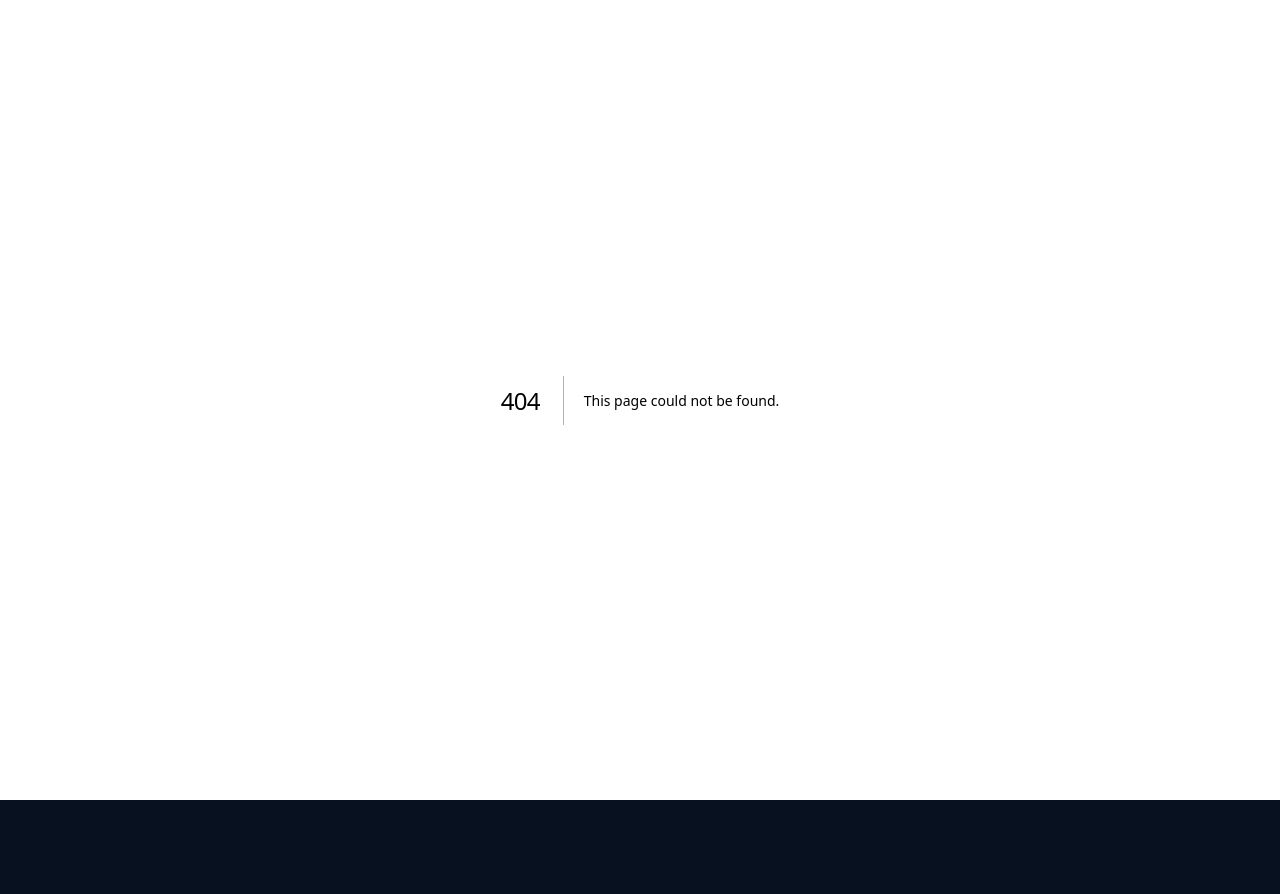
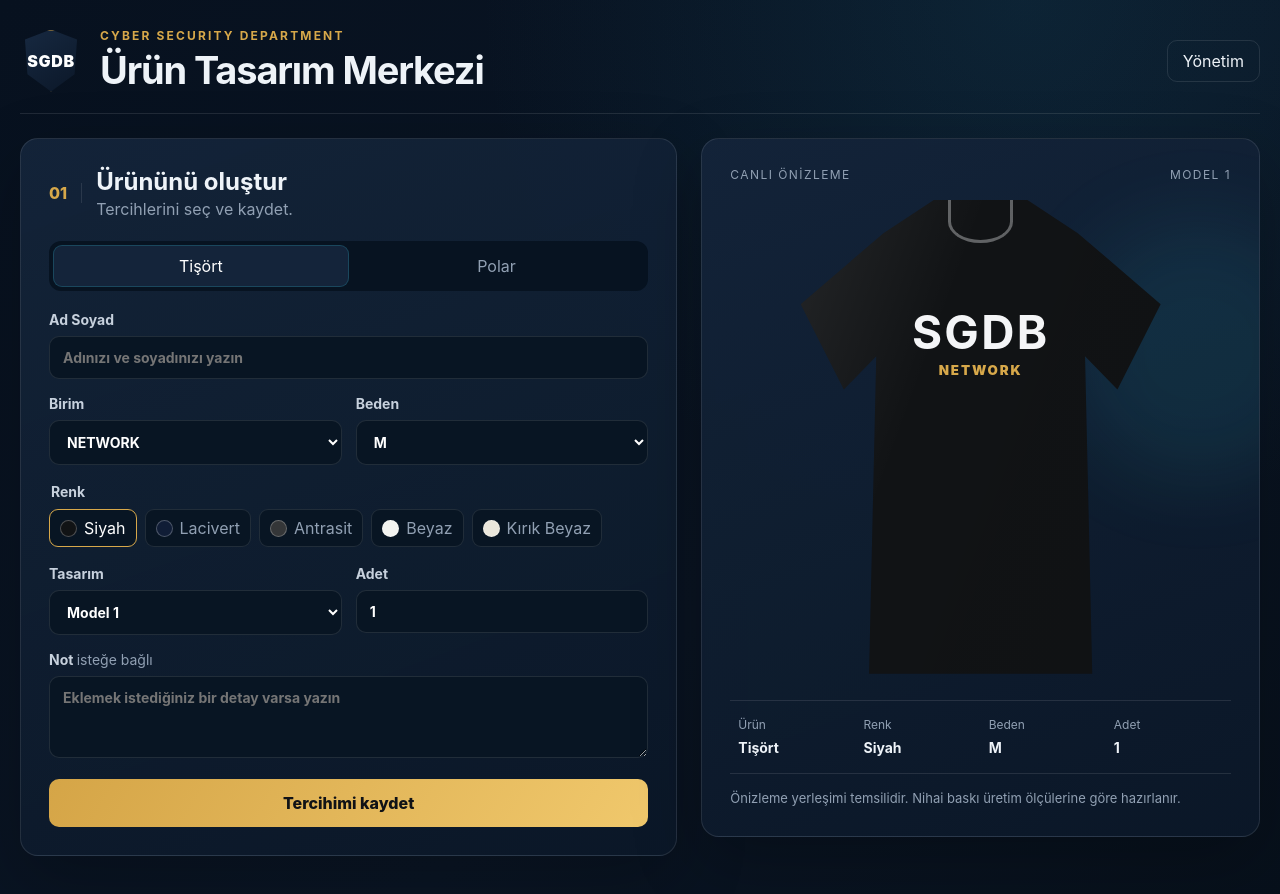
Before and after one commit to rcpdkc/sgdb-tasarim, a Next.js app: page / in a window 1280 px wide. Before the commit this address had no page. Shown: the top 894 px of the page. Before the commit the page ends 800 px from the top, so only its background shows below. Built offline with nearby package versions, Linux system fonts and the light colour scheme.

Commit message:
Add app/page.tsx

```diff
--- /dev/null
+++ b/app/page.tsx
@@ -0,0 +1,116 @@
+"use client";
+
+import { FormEvent, useMemo, useState } from "react";
+import Link from "next/link";
+import type { ProductOrder } from "@/lib/types";
+
+const colors = [
+  { name: "Siyah", value: "#111315" },
+  { name: "Lacivert", value: "#101d36" },
+  { name: "Antrasit", value: "#343638" },
+  { name: "Beyaz", value: "#f4f4f1" },
+  { name: "Kırık Beyaz", value: "#ebe7dc" },
+];
+
+const initial: ProductOrder = {
+  full_name: "",
+  product: "Tişört",
+  department: "NETWORK",
+  color: "Siyah",
+  size: "M",
+  design_variant: 1,
+  quantity: 1,
+  note: "",
+};
+
+export default function HomePage() {
+  const [form, setForm] = useState(initial);
+  const [state, setState] = useState<"idle" | "saving" | "success" | "error">("idle");
+  const [message, setMessage] = useState("");
+  const selectedColor = useMemo(() => colors.find((item) => item.name === form.color)!, [form.color]);
+  const light = ["Beyaz", "Kırık Beyaz"].includes(form.color);
+
+  function update<K extends keyof ProductOrder>(key: K, value: ProductOrder[K]) {
+    setForm((current) => ({ ...current, [key]: value }));
+    setState("idle");
+  }
+
+  async function submit(event: FormEvent) {
+    event.preventDefault();
+    setState("saving");
+    setMessage("");
+    try {
+      const response = await fetch("/api/requests", {
+        method: "POST",
+        headers: { "Content-Type": "application/json" },
+        body: JSON.stringify(form),
+      });
+      const data = await response.json();
+      if (!response.ok) throw new Error(data.error);
+      setState("success");
+      setMessage("Tercihiniz başarıyla kaydedildi.");
+      setForm((current) => ({ ...initial, department: current.department, product: current.product }));
+    } catch (error) {
+      setState("error");
+      setMessage(error instanceof Error ? error.message : "Kayıt yapılamadı.");
+    }
+  }
+
+  return (
+    <main className="page-shell">
+      <header className="topbar">
+        <div className="brand-mark">SGDB</div>
+        <div>
+          <p className="eyebrow">CYBER SECURITY DEPARTMENT</p>
+          <h1>Ürün Tasarım Merkezi</h1>
+        </div>
+        <Link className="admin-link" href="/admin">Yönetim</Link>
+      </header>
+
+      <section className="workspace">
+        <form className="config-panel" onSubmit={submit}>
+          <div className="section-heading">
+            <span>01</span>
+            <div><h2>Ürününü oluştur</h2><p>Tercihlerini seç ve kaydet.</p></div>
+          </div>
+
+          <div className="segmented" aria-label="Ürün türü">
+            {(["Tişört", "Polar"] as const).map((item) => (
+              <button type="button" className={form.product === item ? "active" : ""} onClick={() => update("product", item)} key={item}>{item}</button>
+            ))}
+          </div>
+
+          <label>Ad Soyad<input required maxLength={80} value={form.full_name} onChange={(e) => update("full_name", e.target.value)} placeholder="Adınızı ve soyadınızı yazın" /></label>
+
+          <div className="form-row">
+            <label>Birim<select value={form.department} onChange={(e) => update("department", e.target.value as ProductOrder["department"])}><option>NETWORK</option><option>SECURITY</option><option>SYSTEM</option></select></label>
+            <label>Beden<select value={form.size} onChange={(e) => update("size", e.target.value)}>{["XS", "S", "M", "L", "XL", "2XL", "3XL"].map((s) => <option key={s}>{s}</option>)}</select></label>
+          </div>
+
+          <fieldset><legend>Renk</legend><div className="color-list">{colors.map((color) => <button type="button" key={color.name} onClick={() => update("color", color.name)} className={form.color === color.name ? "color-option selected" : "color-option"}><span style={{ background: color.value }} />{color.name}</button>)}</div></fieldset>
+
+          <div className="form-row">
+            <label>Tasarım<select value={form.design_variant} onChange={(e) => update("design_variant", Number(e.target.value))}>{[1, 2, 3, 4, 5].map((v) => <option value={v} key={v}>Model {v}</option>)}</select></label>
+            <label>Adet<input type="number" min={1} max={10} value={form.quantity} onChange={(e) => update("quantity", Number(e.target.value))} /></label>
+          </div>
+          <label>Not <span className="optional">isteğe bağlı</span><textarea maxLength={300} value={form.note} onChange={(e) => update("note", e.target.value)} placeholder="Eklemek istediğiniz bir detay varsa yazın" /></label>
+          <button className="save-button" disabled={state === "saving"}>{state === "saving" ? "Kaydediliyor…" : "Tercihimi kaydet"}</button>
+          {message && <p className={`notice ${state}`} role="status">{message}</p>}
+        </form>
+
+        <aside className="preview-panel">
+          <div className="preview-meta"><span>CANLI ÖNİZLEME</span><span>MODEL {form.design_variant}</span></div>
+          <div className={`garment-card ${form.product === "Polar" ? "polar" : "tshirt"}`} style={{ backgroundColor: selectedColor.value, color: light ? "#12213a" : "#f4f5f7" }}>
+            <div className="garment-neck" />
+            <div className="garment-copy"><strong>SGDB</strong><small>{form.department}</small></div>
+            {form.full_name && <div className="name-preview">{form.full_name.toUpperCase()}</div>}
+          </div>
+          <div className="selection-card">
+            <div><span>Ürün</span><strong>{form.product}</strong></div><div><span>Renk</span><strong>{form.color}</strong></div><div><span>Beden</span><strong>{form.size}</strong></div><div><span>Adet</span><strong>{form.quantity}</strong></div>
+          </div>
+          <p className="preview-note">Önizleme yerleşimi temsilidir. Nihai baskı üretim ölçülerine göre hazırlanır.</p>
+        </aside>
+      </section>
+    </main>
+  );
+}
```
